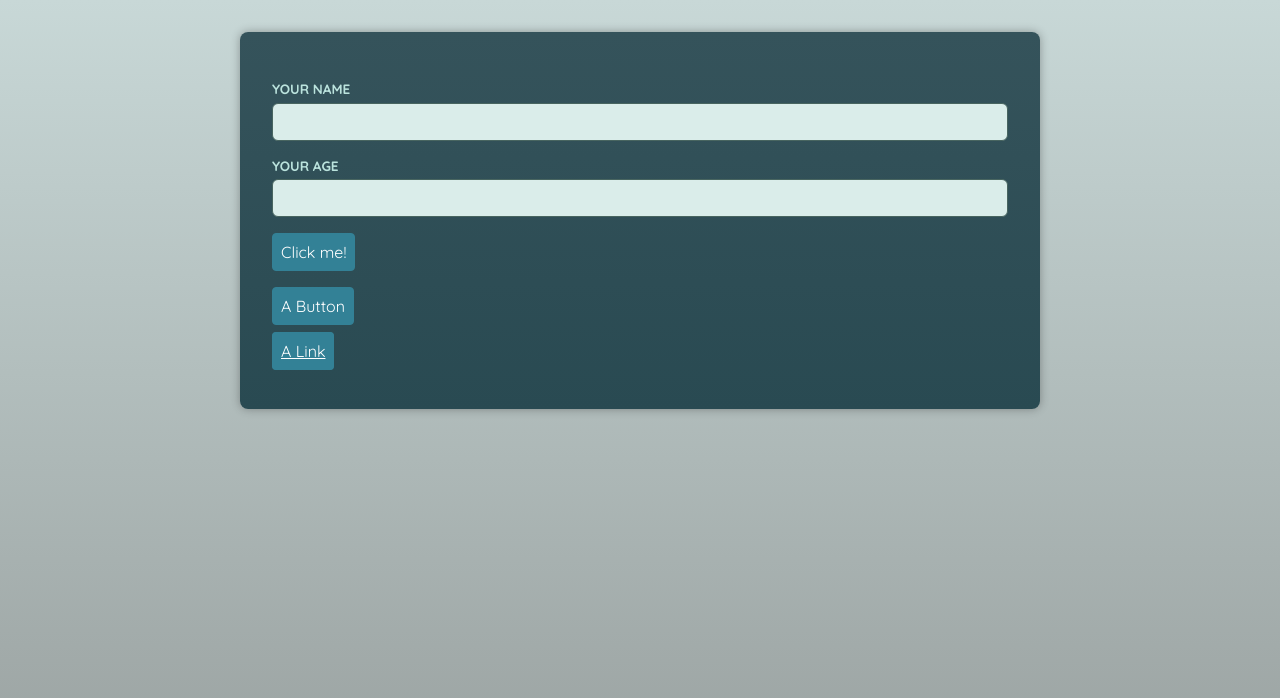
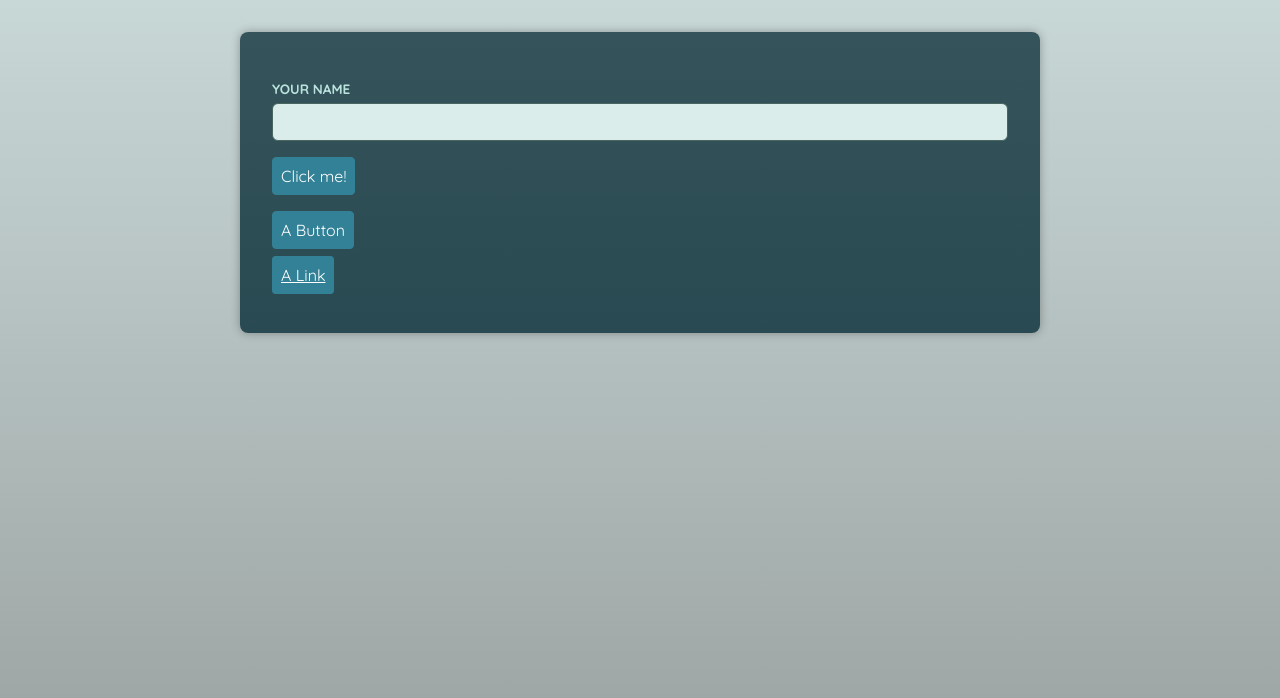
Before and after one commit to kseniyalan/react-ts-advanced, a React (Vite) app: page / in a window 1280 px wide. Shown: the top 698 px of the page. Built offline with nearby package versions, Linux system fonts and the light colour scheme; a web font is replaced by a local one.

Commit message:
forwardRef with TypeScript

```diff
--- a/src/App.tsx
+++ b/src/App.tsx
@@ -1,12 +1,20 @@
+import { useRef } from "react";
 import Button from "./components/Button";
 import Input from "./components/Input";
 import Container from "./components/Container";
 
 function App() {
+
+  const nameInputRef = useRef<HTMLInputElement>(null);
+
   return (
     <main>
-      <Input id="name" type="text" label="Your Name" />
-      <Input id="age" type="number" label="Your Age" />
+      <Input
+        id="name"
+        type="text"
+        label="Your Name"
+        ref={nameInputRef}
+      />
       <Container
         as={Button}
         onClick={() => alert("Container clicked!")}
--- a/src/components/Input.tsx
+++ b/src/components/Input.tsx
@@ -1,7 +1,8 @@
 // Genrtic type for component props
 // WithoutRef is a utility type that removes the ref prop for useRef() rom a component's props
-// We can also use ComponentPropsWithRef to keep the ref prop
-import { type ComponentPropsWithoutRef } from "react";
+// forwardRef is a higher-order component (function) that acceps a component function as an argument
+// and allows us to access the ref prop in the component
+import { forwardRef, type ComponentPropsWithoutRef } from "react";
 
 // Here we can merge our custom props with the default input props
 type InputProps = {
@@ -9,11 +10,17 @@ type InputProps = {
   label: string;
 } & ComponentPropsWithoutRef<"input">;
 
-export default function Input({id, label, ...props}: InputProps) {
+// Here ref is not a part of the props, so we need to pass it separately
+// forwardRef is a generic function, that needs 2 types to be passed:
+// 1. Type which will be passed to the ref
+// 2. Type of the props that will be passed to the component function
+const Input = forwardRef<HTMLInputElement, InputProps>(function Input({id, label, ...props}, ref) {
   return (
     <p>
       <label htmlFor={id}>{label}</label>
-      <input id={id} {...props} />
+      <input id={id} {...props} ref={ref} />
     </p>
   );
-}
+});
+
+export default Input;
```
